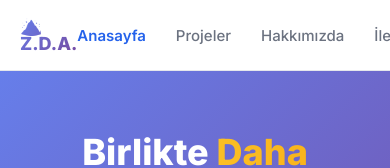
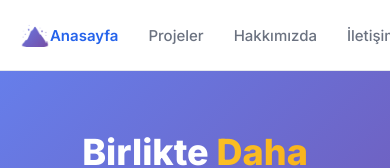
Before and after one commit to joatbey/strapi-frontend, a Next.js app: page / in a window 390 px wide. Shown: the top 168 px of the page. Built offline with nearby package versions, Linux system fonts and the light colour scheme; no server answers.

Commit message:
Fix: Mobile header for 500px - hide logo text and home link

```diff
--- a/pages/index.tsx
+++ b/pages/index.tsx
@@ -35,7 +35,10 @@ export default function Home({ articles }: HomeProps) {
         <header style={styles.header}>
           <div style={styles.container}>
             <div style={styles.nav}>
-              <Link href="/" style={styles.logo}>🏔️ Z.D.A.</Link>
+              <Link href="/" style={styles.logo}>
+                <span className="logo-emoji">🏔️</span>
+                <span className="logo-text"> Z.D.A.</span>
+              </Link>
 
               {/* Mobile Menu Button */}
               <button
@@ -58,7 +61,7 @@ export default function Home({ articles }: HomeProps) {
             {/* Mobile Navigation */}
             {mobileMenuOpen && (
               <nav style={styles.mobileNav}>
-                <Link href="/" style={{...styles.mobileNavLink, fontWeight: '600', color: '#2563eb'}}>Anasayfa</Link>
+                <Link href="/" style={{...styles.mobileNavLink, fontWeight: '600', color: '#2563eb'}} className="mobile-home-link">Anasayfa</Link>
                 <Link href="/projects" style={styles.mobileNavLink}>Projeler</Link>
                 <Link href="/about" style={styles.mobileNavLink}>Hakkımızda</Link>
                 <Link href="/contact" style={styles.mobileNavLink}>İletişim</Link>
--- a/styles/globals.css
+++ b/styles/globals.css
@@ -85,13 +85,23 @@ html {
 /* Small mobile screens (500px and below) */
 @media (max-width: 500px) {
   /* Hide home link in mobile menu to save space */
-  nav[style*="mobileNav"] a[href="/"] {
+  .mobile-home-link {
     display: none !important;
   }
 
-  /* Further reduce logo size */
+  /* Hide logo text, keep only emoji */
+  .logo-text {
+    display: none !important;
+  }
+
+  /* Adjust logo emoji size */
+  .logo-emoji {
+    font-size: 24px !important;
+  }
+
+  /* Adjust overall logo size */
   a[style*="logo"] {
-    font-size: 11px !important;
+    font-size: 20px !important;
   }
 
   /* Reduce container padding */
```
